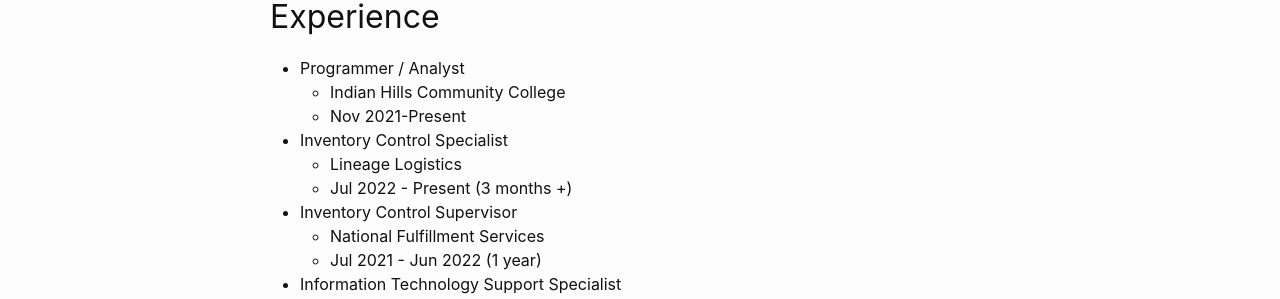
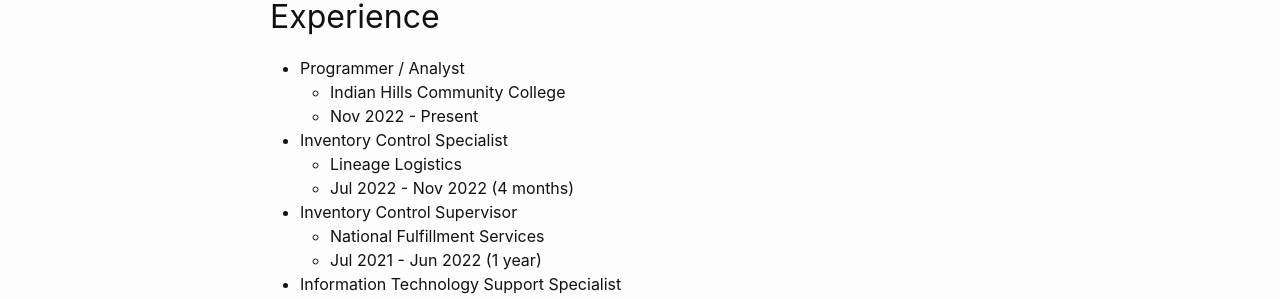
Before and after one commit to bhar2254/Jekyll-Sample, a Jekyll site: the page built from about.markdown, in a window 1280 px wide. Shown: the part 435-734 px from the top of the page. Built offline with Jekyll 4.4.1, drawn with Linux system fonts in a browser that asks for light colours.

Commit message:
Update about.markdown

```diff
--- a/about.markdown
+++ b/about.markdown
@@ -16,10 +16,10 @@ Experienced in WMS and IT support solutions. With education in Data Analysis, WM
 
 + Programmer / Analyst
 	- Indian Hills Community College
-	- Nov 2021-Present
+	- Nov 2022 - Present
 + Inventory Control Specialist
 	- Lineage Logistics
-	- Jul 2022 - Present (3 months +)
+	- Jul 2022 - Nov 2022 (4 months)
 + Inventory Control Supervisor
 	- National Fulfillment Services
 	- Jul 2021 - Jun 2022 (1 year)
```
